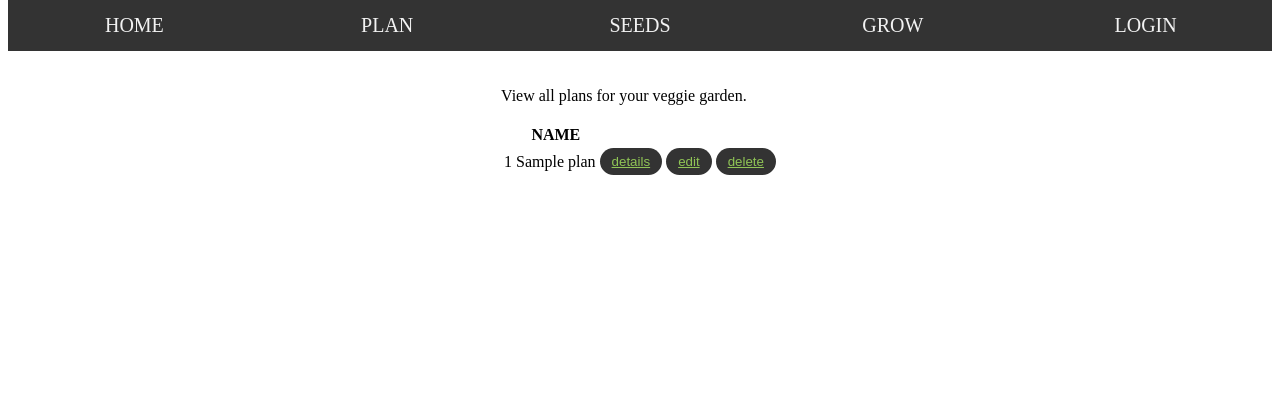
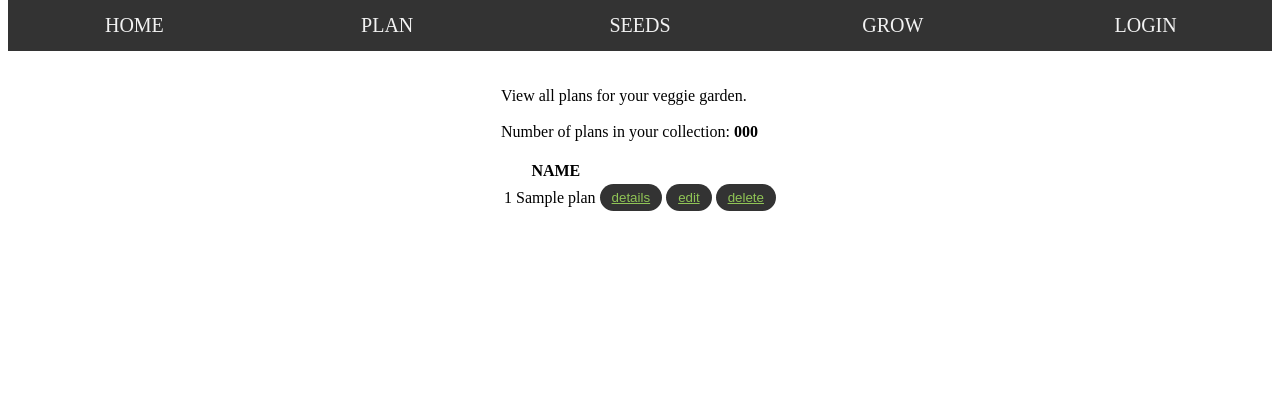
Before and after one commit to MartaKasprzyk/EasyVeggies, a Django app: template templates/plan_list.html in a window 1280 px wide. Shown: the part 132-542 px from the top of the page. Run offline with Django 5.2, Linux system fonts and the light colour scheme; the template is opened without the code that fills it: most values are stand-ins (such as "Sample title", 1, 10 or a date in 2020); some libraries are stand-ins or nearby versions.

Commit message:
added display of number of plans for the logged user on the plan_list template

```diff
--- a/GrowVeggies/views.py
+++ b/GrowVeggies/views.py
@@ -349,7 +349,9 @@ class PlanListView(LoginRequiredMixin, View):
     def get(self, request):
         user = request.user
         plans = Plan.objects.filter(owner=user)
-        return render(request, 'plan_list.html', {'plans': plans})
+        number_of_plans = plans.count()
+        return render(request, 'plan_list.html', {'plans': plans,
+                                                  'number_of_plans': number_of_plans})
 
 
 class ShowVeggiesView(LoginRequiredMixin, View):
--- a/templates/plan_list.html
+++ b/templates/plan_list.html
@@ -2,6 +2,8 @@
 {% block content %}
     <div>
         View all plans for your veggie garden.
+        <br><br>
+        Number of plans in your collection: <b>{{ number_of_plans }}</b>
         <br><br>
         <table class="table table-light table-stripped table-hover">
             <tr>
```
